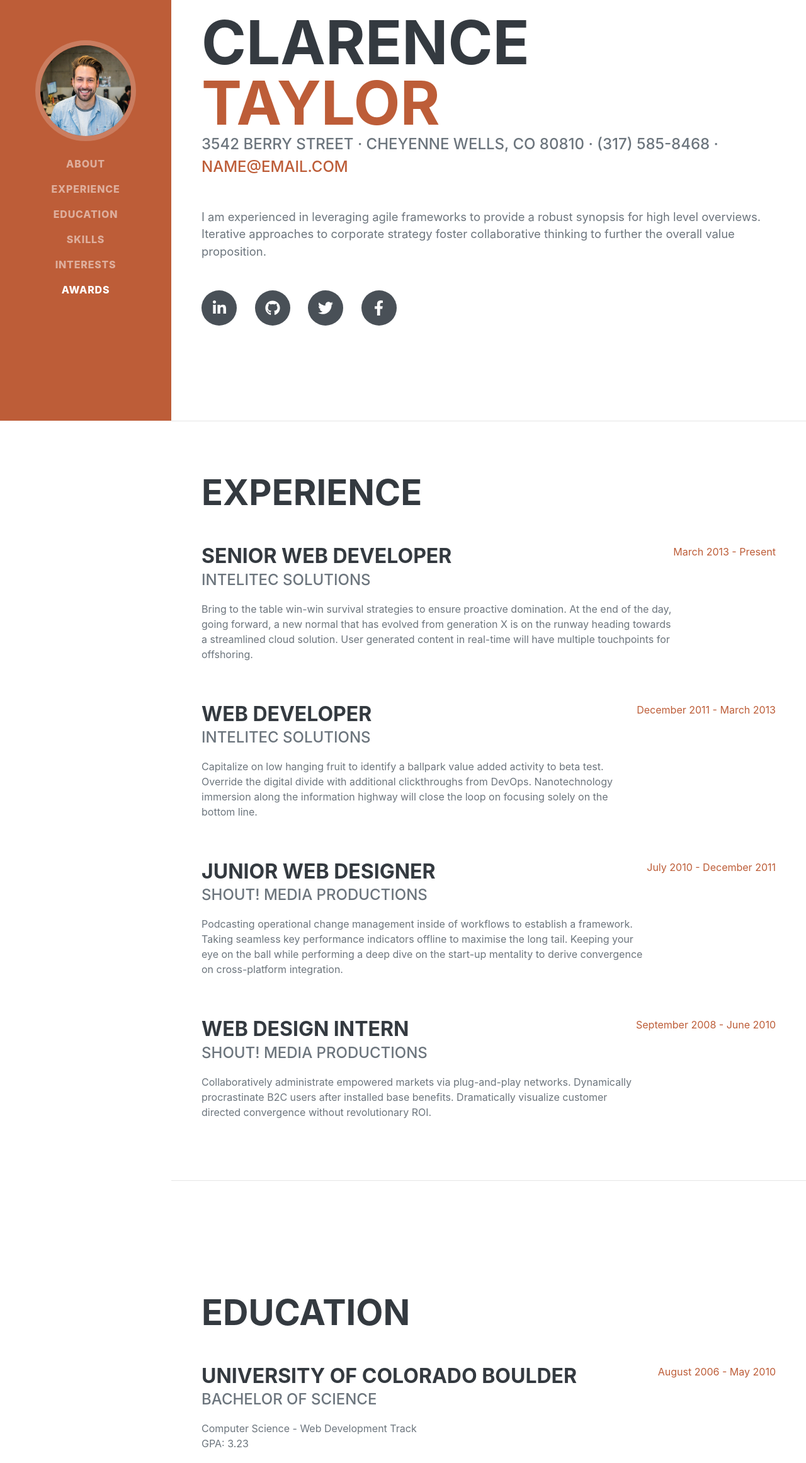
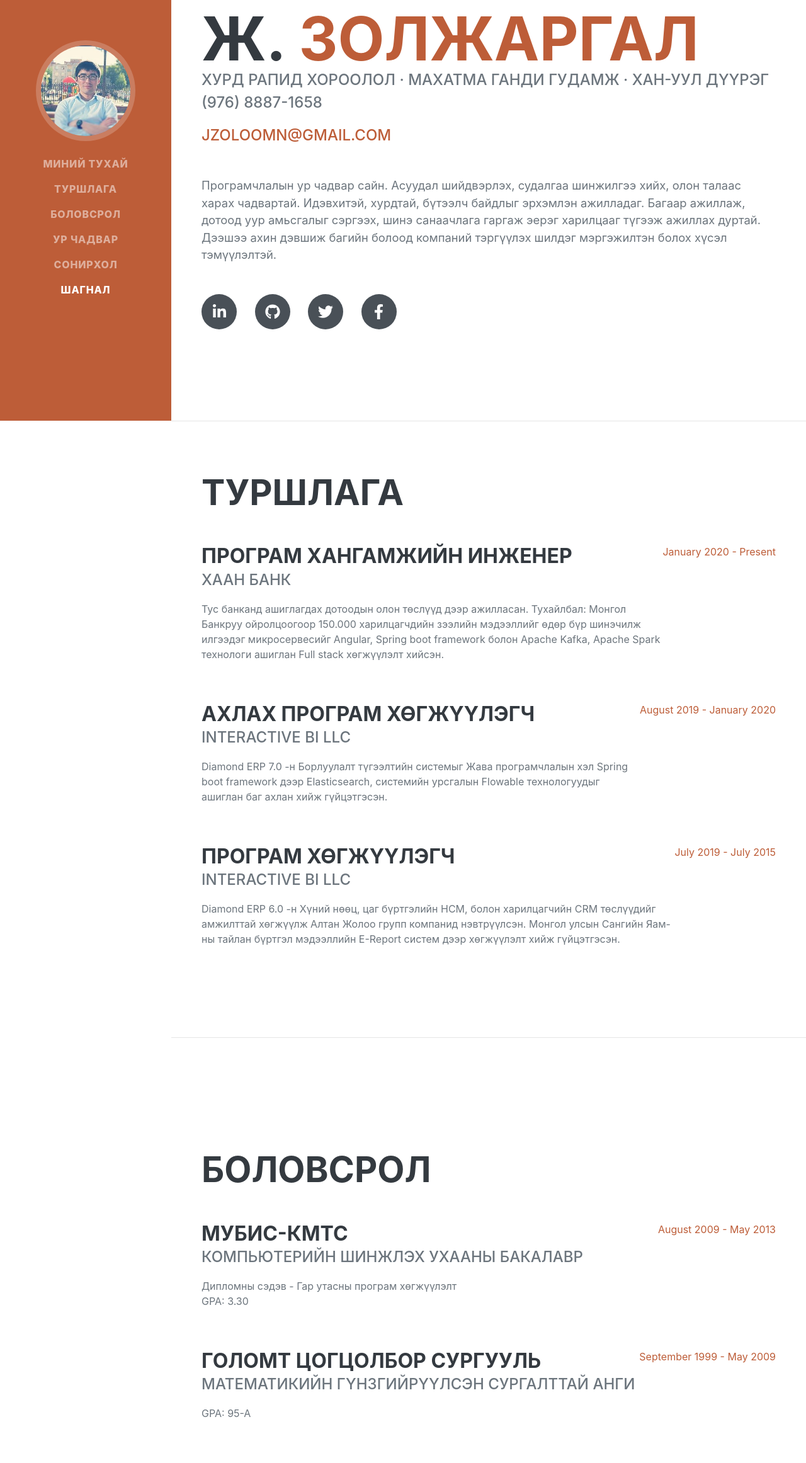
Before and after one commit to JZoljargal/resume, a plain HTML site: page index.html in a window 1280 px wide. Shown: the part 132-2455 px from the top of the page at 63% size. Drawn offline with nearby package versions, Linux system fonts and the light colour scheme; a web font is replaced by a local one.

Commit message:
zasvar hiij uurchulsun, eh huvlabaraa zip-r tataj avsan

```diff
--- a/index.html
+++ b/index.html
@@ -5,7 +5,7 @@
         <meta name="viewport" content="width=device-width, initial-scale=1, shrink-to-fit=no" />
         <meta name="description" content="" />
         <meta name="author" content="" />
-        <title>Resume - Start Bootstrap Theme</title>
+        <title>Resume - Zoljargal</title>
         <link rel="icon" type="image/x-icon" href="assets/img/favicon.ico" />
         <!-- Font Awesome icons (free version)-->
         <script src="https://use.fontawesome.com/releases/v5.13.0/js/all.js" crossorigin="anonymous"></script>
@@ -19,18 +19,18 @@
         <!-- Navigation-->
         <nav class="navbar navbar-expand-lg navbar-dark bg-primary fixed-top" id="sideNav">
             <a class="navbar-brand js-scroll-trigger" href="#page-top">
-                <span class="d-block d-lg-none">Clarence Taylor</span>
-                <span class="d-none d-lg-block"><img class="img-fluid img-profile rounded-circle mx-auto mb-2" src="assets/img/profile.jpg" alt="" /></span>
+                <span class="d-block d-lg-none">Zoljargal Jargalsaikhan</span>
+                <span class="d-none d-lg-block"><img class="img-fluid img-profile rounded-circle mx-auto mb-2" src="assets/img/zolooprofile.jpg" alt="" /></span>
             </a>
             <button class="navbar-toggler" type="button" data-toggle="collapse" data-target="#navbarSupportedContent" aria-controls="navbarSupportedContent" aria-expanded="false" aria-label="Toggle navigation"><span class="navbar-toggler-icon"></span></button>
             <div class="collapse navbar-collapse" id="navbarSupportedContent">
                 <ul class="navbar-nav">
-                    <li class="nav-item"><a class="nav-link js-scroll-trigger" href="#about">About</a></li>
-                    <li class="nav-item"><a class="nav-link js-scroll-trigger" href="#experience">Experience</a></li>
-                    <li class="nav-item"><a class="nav-link js-scroll-trigger" href="#education">Education</a></li>
-                    <li class="nav-item"><a class="nav-link js-scroll-trigger" href="#skills">Skills</a></li>
-                    <li class="nav-item"><a class="nav-link js-scroll-trigger" href="#interests">Interests</a></li>
-                    <li class="nav-item"><a class="nav-link js-scroll-trigger" href="#awards">Awards</a></li>
+                    <li class="nav-item"><a class="nav-link js-scroll-trigger" href="#about">Миний тухай</a></li>
+                    <li class="nav-item"><a class="nav-link js-scroll-trigger" href="#experience">Туршлага</a></li>
+                    <li class="nav-item"><a class="nav-link js-scroll-trigger" href="#education">Боловсрол</a></li>
+                    <li class="nav-item"><a class="nav-link js-scroll-trigger" href="#skills">Ур чадвар</a></li>
+                    <li class="nav-item"><a class="nav-link js-scroll-trigger" href="#interests">Сонирхол</a></li>
+                    <li class="nav-item"><a class="nav-link js-scroll-trigger" href="#awards">Шагнал</a></li>
                 </ul>
             </div>
         </nav>
@@ -40,19 +40,23 @@
             <section class="resume-section" id="about">
                 <div class="resume-section-content">
                     <h1 class="mb-0">
-                        Clarence
-                        <span class="text-primary">Taylor</span>
+                        Ж.
+                        <span class="text-primary">Золжаргал</span>
                     </h1>
                     <div class="subheading mb-5">
-                        3542 Berry Street · Cheyenne Wells, CO 80810 · (317) 585-8468 ·
-                        <a href="mailto:name@email.com">name@email.com</a>
+                        Хурд Рапид хороолол · Махатма Ганди гудамж · Хан-уул дүүрэг
+                        <div class="subheading mb-3">(976) 8887-1658 </div>
+                        <a href="mailto:name@email.com">jzoloomn@gmail.com</a>
                     </div>
-                    <p class="lead mb-5">I am experienced in leveraging agile frameworks to provide a robust synopsis for high level overviews. Iterative approaches to corporate strategy foster collaborative thinking to further the overall value proposition.</p>
+                    <p class="lead mb-5">Програмчлалын ур чадвар сайн. Асуудал шийдвэрлэх, судалгаа шинжилгээ хийх, олон талаас харах чадвартай.
+                        Идэвхитэй, хурдтай, бүтээлч байдлыг эрхэмлэн ажилладаг.
+                        Багаар ажиллаж, дотоод уур амьсгалыг сэргээх, шинэ санаачлага гаргаж эерэг харилцааг түгээж ажиллах дуртай.
+                        Дээшээ ахин дэвшиж багийн болоод компаний тэргүүлэх шилдэг мэргэжилтэн болох хүсэл тэмүүлэлтэй.</p>
                     <div class="social-icons">
-                        <a class="social-icon" href="#"><i class="fab fa-linkedin-in"></i></a>
-                        <a class="social-icon" href="#"><i class="fab fa-github"></i></a>
-                        <a class="social-icon" href="#"><i class="fab fa-twitter"></i></a>
-                        <a class="social-icon" href="#"><i class="fab fa-facebook-f"></i></a>
+                        <a class="social-icon" target="_blank" href="https://www.linkedin.com/in/zoljargal-jargalsaikhan-mongolia/"><i class="fab fa-linkedin-in"></i></a>
+                        <a class="social-icon" target="_blank" href="https://github.com/JZoljargal"><i class="fab fa-github"></i></a>
+                        <a class="social-icon" target="_blank" href="https://www.twitter.com"><i class="fab fa-twitter"></i></a>
+                        <a class="social-icon" target="_blank" href="https://www.facebook.com/jzoloomn"><i class="fab fa-facebook-f"></i></a>
                     </div>
                 </div>
             </section>
@@ -60,62 +64,66 @@
             <!-- Experience-->
             <section class="resume-section" id="experience">
                 <div class="resume-section-content">
-                    <h2 class="mb-5">Experience</h2>
+                    <h2 class="mb-5">Туршлага</h2>
                     <div class="d-flex flex-column flex-md-row justify-content-between mb-5">
                         <div class="flex-grow-1">
-                            <h3 class="mb-0">Senior Web Developer</h3>
-                            <div class="subheading mb-3">Intelitec Solutions</div>
-                            <p>Bring to the table win-win survival strategies to ensure proactive domination. At the end of the day, going forward, a new normal that has evolved from generation X is on the runway heading towards a streamlined cloud solution. User generated content in real-time will have multiple touchpoints for offshoring.</p>
+                            <h3 class="mb-0">Програм хангамжийн инженер</h3>
+                            <div class="subheading mb-3">Хаан банк</div>
+                            <p>Тус банканд ашиглагдах дотоодын олон төслүүд дээр ажилласан.
+                                Тухайлбал: Монгол Банкруу ойролцоогоор 150.000 харилцагчдийн зээлийн мэдээллийг өдөр бүр шинэчилж илгээдэг
+                                микросервесийг Angular, Spring boot framework болон Apache Kafka, Apache Spark технологи ашиглан Full stack хөгжүүлэлт хийсэн.</p>
                         </div>
-                        <div class="flex-shrink-0"><span class="text-primary">March 2013 - Present</span></div>
+                        <div class="flex-shrink-0"><span class="text-primary">January 2020 - Present</span></div>
                     </div>
                     <div class="d-flex flex-column flex-md-row justify-content-between mb-5">
                         <div class="flex-grow-1">
-                            <h3 class="mb-0">Web Developer</h3>
-                            <div class="subheading mb-3">Intelitec Solutions</div>
-                            <p>Capitalize on low hanging fruit to identify a ballpark value added activity to beta test. Override the digital divide with additional clickthroughs from DevOps. Nanotechnology immersion along the information highway will close the loop on focusing solely on the bottom line.</p>
+                            <h3 class="mb-0">Ахлах програм хөгжүүлэгч</h3>
+                            <div class="subheading mb-3">Interactive BI LLC</div>
+                            <p>Diamond ERP 7.0 -н Борлуулалт түгээлтийн системыг Жaвa програмчлалын хэл Spring boot framework дээр Elasticsearch, системийн урсгалын Flowable технологуудыг ашиглан баг ахлан хийж гүйцэтгэсэн.</p>
                         </div>
-                        <div class="flex-shrink-0"><span class="text-primary">December 2011 - March 2013</span></div>
+                        <div class="flex-shrink-0"><span class="text-primary">August 2019 - January 2020</span></div>
                     </div>
                     <div class="d-flex flex-column flex-md-row justify-content-between mb-5">
                         <div class="flex-grow-1">
-                            <h3 class="mb-0">Junior Web Designer</h3>
-                            <div class="subheading mb-3">Shout! Media Productions</div>
-                            <p>Podcasting operational change management inside of workflows to establish a framework. Taking seamless key performance indicators offline to maximise the long tail. Keeping your eye on the ball while performing a deep dive on the start-up mentality to derive convergence on cross-platform integration.</p>
+                            <h3 class="mb-0">Програм хөгжүүлэгч</h3>
+                            <div class="subheading mb-3">Interactive BI LLC</div>
+                            <p>Diamond ERP 6.0 -н Хүний нөөц, цаг бүртгэлийн HCM, болон харилцагчийн CRM төслүүдийг амжилттай хөгжүүлж Алтан Жолоо групп компанид нэвтрүүлсэн. Монгол улсын Сангийн Яам-ны тайлан бүртгэл мэдээллийн E-Report систем дээр хөгжүүлэлт хийж гүйцэтгэсэн.</p>
                         </div>
-                        <div class="flex-shrink-0"><span class="text-primary">July 2010 - December 2011</span></div>
+                        <div class="flex-shrink-0"><span class="text-primary">July 2019 - July 2015</span></div>
                     </div>
-                    <div class="d-flex flex-column flex-md-row justify-content-between">
+                    <!-- <div class="d-flex flex-column flex-md-row justify-content-between">
                         <div class="flex-grow-1">
-                            <h3 class="mb-0">Web Design Intern</h3>
-                            <div class="subheading mb-3">Shout! Media Productions</div>
-                            <p>Collaboratively administrate empowered markets via plug-and-play networks. Dynamically procrastinate B2C users after installed base benefits. Dramatically visualize customer directed convergence without revolutionary ROI.</p>
+                            <h3 class="mb-0">Ulaanbaatar Erdem University</h3>
+                            <div class="subheading mb-3">information Technology Teacher</div>
+                            <p>Collaboratively administrate empowered markets via plug-and-play networks.
+                                Dynamically procrastinate B2C users after installed base benefits.
+                                ramatically visualize customer directed convergence without revolutionary ROI.</p>
                         </div>
-                        <div class="flex-shrink-0"><span class="text-primary">September 2008 - June 2010</span></div>
-                    </div>
+                        <div class="flex-shrink-0"><span class="text-primary">September 2013 - June 2015</span></div>
+                    </div> -->
                 </div>
             </section>
             <hr class="m-0" />
             <!-- Education-->
             <section class="resume-section" id="education">
                 <div class="resume-section-content">
-                    <h2 class="mb-5">Education</h2>
+                    <h2 class="mb-5">Боловсрол</h2>
                     <div class="d-flex flex-column flex-md-row justify-content-between mb-5">
                         <div class="flex-grow-1">
-                            <h3 class="mb-0">University of Colorado Boulder</h3>
-                            <div class="subheading mb-3">Bachelor of Science</div>
-                            <div>Computer Science - Web Development Track</div>
-                            <p>GPA: 3.23</p>
+                            <h3 class="mb-0">МУБИС-КМТС</h3>
+                            <div class="subheading mb-3">Компьютерийн шинжлэх ухааны бакалавр</div>
+                            <div>Дипломны сэдэв - Гар утасны програм хөгжүүлэлт</div>
+                            <p>GPA: 3.30</p>
                         </div>
-                        <div class="flex-shrink-0"><span class="text-primary">August 2006 - May 2010</span></div>
+                        <div class="flex-shrink-0"><span class="text-primary">August 2009 - May 2013</span></div>
                     </div>
                     <div class="d-flex flex-column flex-md-row justify-content-between">
                         <div class="flex-grow-1">
-                            <h3 class="mb-0">James Buchanan High School</h3>
-                            <div class="subheading mb-3">Technology Magnet Program</div>
-                            <p>GPA: 3.56</p>
+                            <h3 class="mb-0">Голомт цогцолбор сургууль</h3>
+                            <div class="subheading mb-3">Математикийн гүнзгийрүүлсэн сургалттай анги</div>
+                            <p>GPA: 95-A</p>
                         </div>
-                        <div class="flex-shrink-0"><span class="text-primary">August 2002 - May 2006</span></div>
+                        <div class="flex-shrink-0"><span class="text-primary">September 1999 - May 2009</span></div>
                     </div>
                 </div>
             </section>
@@ -123,8 +131,8 @@
             <!-- Skills-->
             <section class="resume-section" id="skills">
                 <div class="resume-section-content">
-                    <h2 class="mb-5">Skills</h2>
-                    <div class="subheading mb-3">Programming Languages & Tools</div>
+                    <h2 class="mb-5">Ур чадвар</h2>
+                    <div class="subheading mb-3">Програмчлалын хэл, технологи</div>
                     <ul class="list-inline dev-icons">
                         <li class="list-inline-item"><i class="fab fa-html5"></i></li>
                         <li class="list-inline-item"><i class="fab fa-css3-alt"></i></li>
@@ -139,19 +147,19 @@
                         <li class="list-inline-item"><i class="fab fa-grunt"></i></li>
                         <li class="list-inline-item"><i class="fab fa-npm"></i></li>
                     </ul>
-                    <div class="subheading mb-3">Workflow</div>
+                    <!-- <div class="subheading mb-3">Workflow</div> -->
                     <ul class="fa-ul mb-0">
                         <li>
                             <span class="fa-li"><i class="fas fa-check"></i></span>
-                            Mobile-First, Responsive Design
+                            Java, Javascript, Spring boot, Angular, React, React-Native, Flutter, Express
                         </li>
                         <li>
                             <span class="fa-li"><i class="fas fa-check"></i></span>
-                            Cross Browser Testing & Debugging
+                            AWS, Docker, Kubernetes, Apache Kafka, Apache Spark, Elasticsearch
                         </li>
                         <li>
                             <span class="fa-li"><i class="fas fa-check"></i></span>
-                            Cross Functional Teams
+                            Oracle, MySQL, PostgreSQL, MongoDB, Cassandra, NoSQL
                         </li>
                         <li>
                             <span class="fa-li"><i class="fas fa-check"></i></span>
@@ -164,54 +172,46 @@
             <!-- Interests-->
             <section class="resume-section" id="interests">
                 <div class="resume-section-content">
-                    <h2 class="mb-5">Interests</h2>
-                    <p>Apart from being a web developer, I enjoy most of my time being outdoors. In the winter, I am an avid skier and novice ice climber. During the warmer months here in Colorado, I enjoy mountain biking, free climbing, and kayaking.</p>
-                    <p class="mb-0">When forced indoors, I follow a number of sci-fi and fantasy genre movies and television shows, I am an aspiring chef, and I spend a large amount of my free time exploring the latest technology advancements in the front-end web development world.</p>
+                    <h2 class="mb-5">Сонирхол</h2>
+                    <p>Ажлын өдөр: Мэдээллийн технологи, програмчлалыг шинэ мэдээллийг уншиж судлах дуртай. Мөн чөлөөт цагаар <a class="social-icon" target="_blank" href="https://lichess.org/">энэхүү</a> сайтанд зочилж шатар тоглох дуртай.</p>
+                    <p class="mb-0">Амралтын өдөр: NBA сагсан бөмбөгийн тэмцээн үзэх, өглөө эрт Богд ууланд алхах, найзуудтайгаа зааланд сагсан бөмбөг тоглох дуртай. Өвөл SkyResort-д цана сноубоардаар гулгадаг.</p>
                 </div>
             </section>
             <hr class="m-0" />
             <!-- Awards-->
             <section class="resume-section" id="awards">
                 <div class="resume-section-content">
-                    <h2 class="mb-5">Awards & Certifications</h2>
+                    <h2 class="mb-5">Шагнал</h2>
                     <ul class="fa-ul mb-0">
                         <li>
                             <span class="fa-li"><i class="fas fa-trophy text-warning"></i></span>
-                            Google Analytics Certified Developer
+                            1
+                            <sup>st</sup>
+                            Place - Интерактив Би Ай ХХК – Хувийн хөгжлийн өндөр гүйцэтгэлтэй ажилтан
                         </li>
                         <li>
                             <span class="fa-li"><i class="fas fa-trophy text-warning"></i></span>
-                            Mobile Web Specialist - Google Certification
+                            2
+                            <sup>nd</sup>
+                            Place - УБЭИС-н эрдэм шинжилгээний бага хуралд тусгай байр 2015
                         </li>
                         <li>
                             <span class="fa-li"><i class="fas fa-trophy text-warning"></i></span>
                             1
                             <sup>st</sup>
-                            Place - University of Colorado Boulder - Emerging Tech Competition 2009
+                            Place - МУБИС-н эрдэм шинжилгээний бага хуралд тэргүүн байр 2013
                         </li>
                         <li>
                             <span class="fa-li"><i class="fas fa-trophy text-warning"></i></span>
-                            1
-                            <sup>st</sup>
-                            Place - University of Colorado Boulder - Adobe Creative Jam 2008 (UI Design Category)
+                            3
+                            <sup>rd</sup>
+                            Place - МУБИС-н програмчлалын олимпиад 2013
                         </li>
                         <li>
                             <span class="fa-li"><i class="fas fa-trophy text-warning"></i></span>
                             2
                             <sup>nd</sup>
-                            Place - University of Colorado Boulder - Emerging Tech Competition 2008
-                        </li>
-                        <li>
-                            <span class="fa-li"><i class="fas fa-trophy text-warning"></i></span>
-                            1
-                            <sup>st</sup>
-                            Place - James Buchanan High School - Hackathon 2006
-                        </li>
-                        <li>
-                            <span class="fa-li"><i class="fas fa-trophy text-warning"></i></span>
-                            3
-                            <sup>rd</sup>
-                            Place - James Buchanan High School - Hackathon 2005
+                            Place - МУБИС-н програмчлалы түргэн бодолтын тэмцээн 2012
                         </li>
                     </ul>
                 </div>
```
Also changed, not shown: assets/img/zolooprofile.jpg (added).
